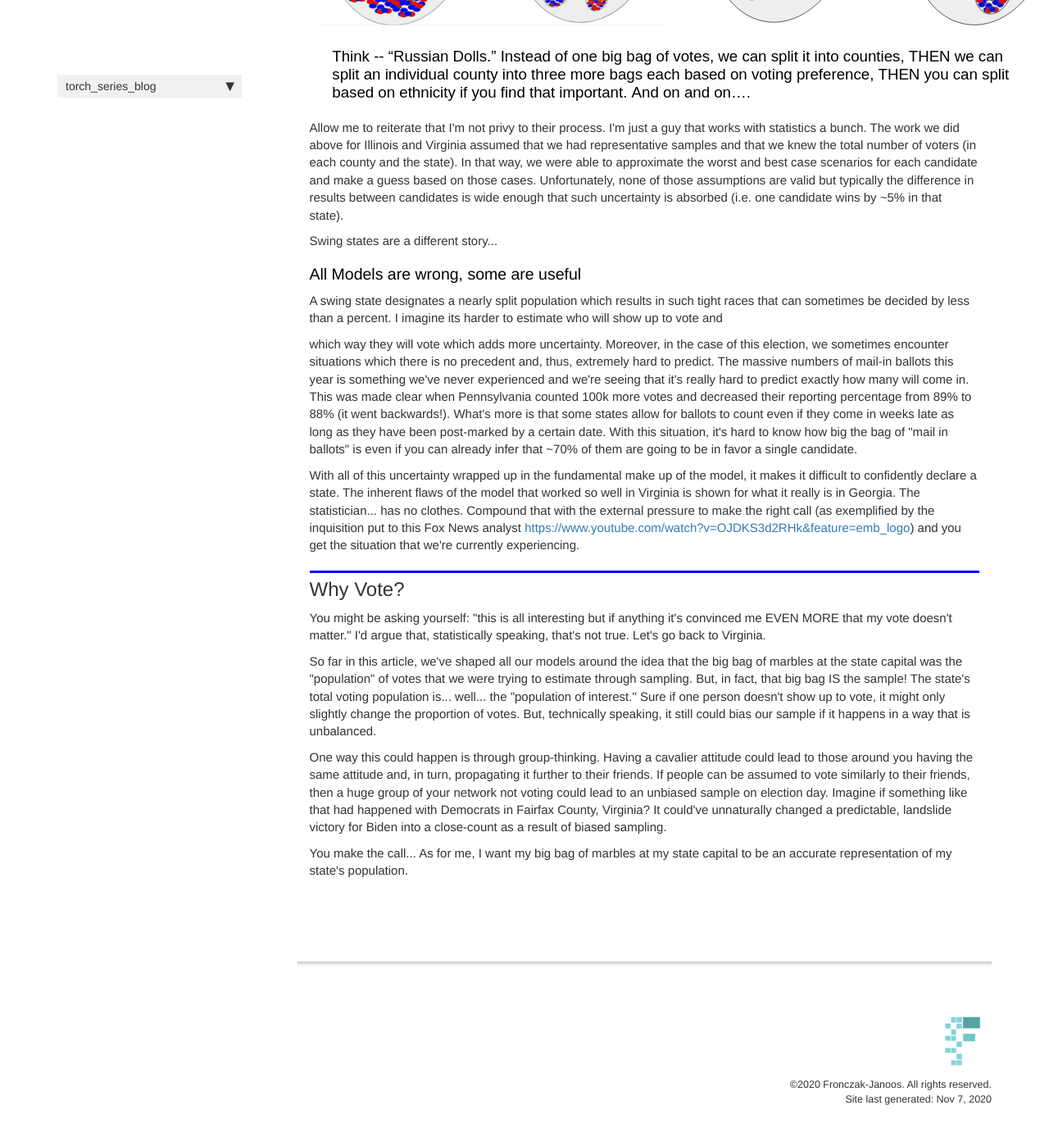
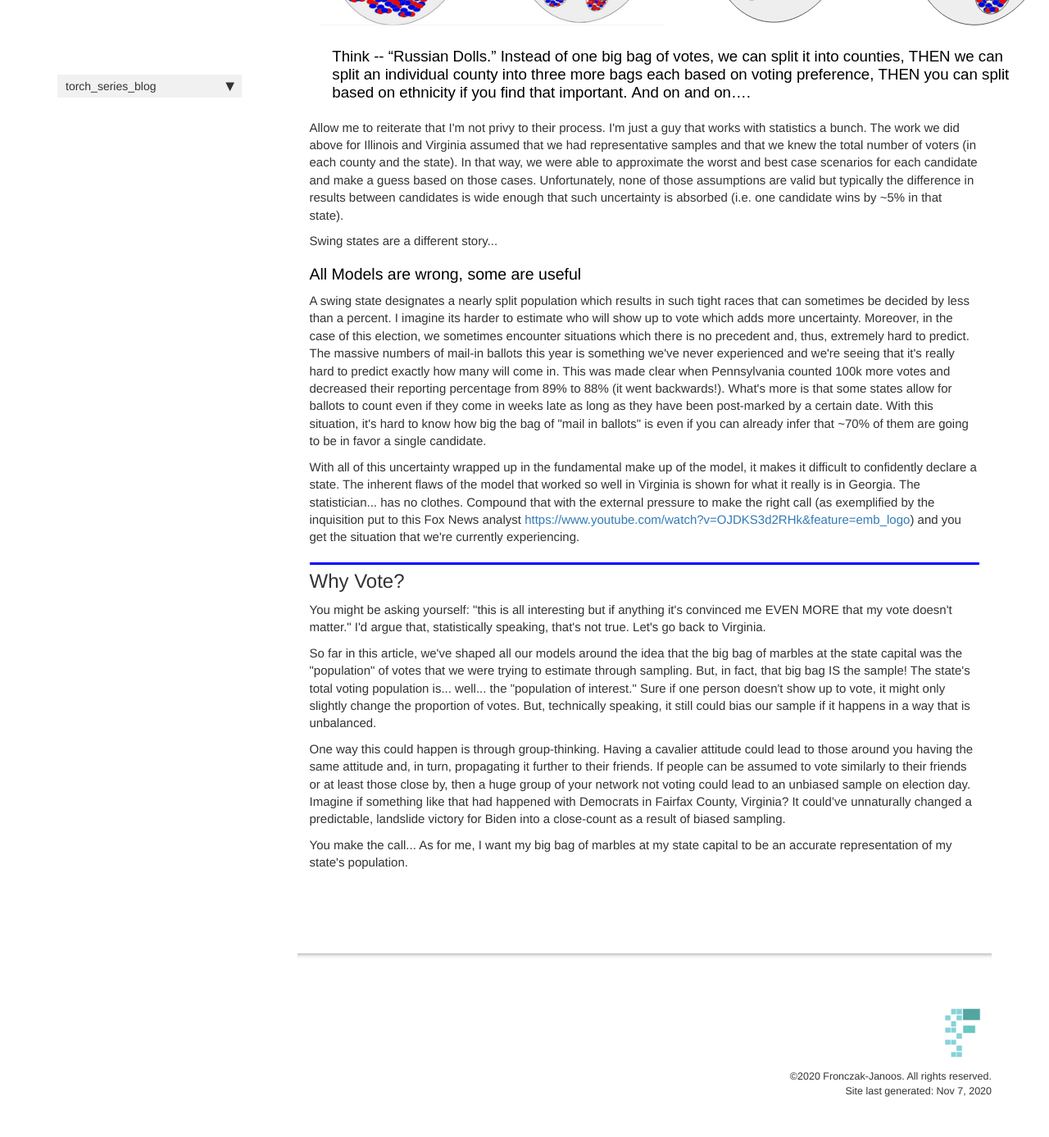
Before and after one commit to seanczak/torch_series_blog, a Jekyll site: the page built from docs/election.html, in a window 1280 px wide and 1400 px high, scrolled down 9758 px. Shown: the top 1387 px of the window at 82% size. Built offline with Jekyll 4.4.1, drawn with Linux system fonts in a browser that asks for light colours; nearby versions of some CDN libraries; a script that is not in the unit is left out; comment, search, counter and statistics services are not loaded.

Commit message:
election edits

```diff
--- a/docs/election.html
+++ b/docs/election.html
@@ -221,8 +221,7 @@ description: "Statistically speaking, Your Vote Matters"
 <p>{% include image.html height="600" max-width="1000" file="/torch_series_blog/election/election_images/confounding.png" %}</p>
 <p>Allow me to reiterate that I'm not privy to their process. I'm just a guy that works with statistics a bunch. The work we did above for Illinois and Virginia assumed that we had representative samples and that we knew the total number of voters (in each county and the state).  In that way, we were able to approximate the worst and best case scenarios for each candidate and make a guess based on those cases.  Unfortunately, none of those assumptions are valid but typically the difference in results between candidates is wide enough that such uncertainty is absorbed (i.e. one candidate wins by ~5% in that state).</p>
 <p>Swing states are a different story...</p>
-<h3 id="All-Models-are-wrong,-some-are-useful">All Models are wrong, some are useful<a class="anchor-link" href="#All-Models-are-wrong,-some-are-useful"> </a></h3><p>A swing state designates a nearly split population which results in such tight races that can sometimes be decided by less than a percent. I imagine its harder to estimate who will show up to vote and</p>
-<p>which way they will vote which adds more uncertainty.  Moreover, in the case of this election, we sometimes encounter situations which there is no precedent and, thus, extremely hard to predict.  The massive numbers of mail-in ballots this year is something we've never experienced and we're seeing that it's really hard to predict exactly how many will come in. This was made clear when Pennsylvania counted 100k more votes and decreased their reporting percentage from 89% to 88% (it went backwards!). What's more is that some states allow for ballots to count even if they come in weeks late as long as they have been post-marked by a certain date.  With this situation, it's hard to know how big the bag of "mail in ballots" is even if you can already infer that ~70% of them are going to be in favor a single candidate.</p>
+<h3 id="All-Models-are-wrong,-some-are-useful">All Models are wrong, some are useful<a class="anchor-link" href="#All-Models-are-wrong,-some-are-useful"> </a></h3><p>A swing state designates a nearly split population which results in such tight races that can sometimes be decided by less than a percent. I imagine its harder to estimate who will show up to vote which adds more uncertainty. Moreover, in the case of this election, we sometimes encounter situations which there is no precedent and, thus, extremely hard to predict.  The massive numbers of mail-in ballots this year is something we've never experienced and we're seeing that it's really hard to predict exactly how many will come in. This was made clear when Pennsylvania counted 100k more votes and decreased their reporting percentage from 89% to 88% (it went backwards!). What's more is that some states allow for ballots to count even if they come in weeks late as long as they have been post-marked by a certain date.  With this situation, it's hard to know how big the bag of "mail in ballots" is even if you can already infer that ~70% of them are going to be in favor a single candidate.</p>
 <p>With all of this uncertainty wrapped up in the fundamental make up of the model, it makes it difficult to confidently declare a state.  The inherent flaws of the model that worked so well in Virginia is shown for what it really is in Georgia.  The statistician... has no clothes.  Compound that with the external pressure to make the right call (as exemplified by the inquisition put to this Fox News analyst <a href="https://www.youtube.com/watch?v=OJDKS3d2RHk&amp;feature=emb_logo">https://www.youtube.com/watch?v=OJDKS3d2RHk&amp;feature=emb_logo</a>) and you get the situation that we're currently experiencing.</p>
 
 </div>
@@ -232,7 +231,7 @@ description: "Statistically speaking, Your Vote Matters"
 <div class="text_cell_render border-box-sizing rendered_html">
 <h2 id="Why-Vote?">Why Vote?<a class="anchor-link" href="#Why-Vote?"> </a></h2><p>You might be asking yourself: "this is all interesting but if anything it's convinced me EVEN MORE that my vote doesn't matter." I'd argue that, statistically speaking, that's not true.  Let's go back to Virginia.</p>
 <p>So far in this article, we've shaped all our models around the idea that the big bag of marbles at the state capital was the "population" of votes that we were trying to estimate through sampling.  But, in fact, that big bag IS the sample! The state's total voting population is... well... the "population of interest."  Sure if one person doesn't show up to vote, it might only slightly change the proportion of votes. But, technically speaking, it still could bias our sample if it happens in a way that is unbalanced.</p>
-<p>One way this could happen is through group-thinking. Having a cavalier attitude could lead to those around you having the same attitude and, in turn, propagating it further to their friends.  If people can be assumed to vote similarly to their friends, then a huge group of your network not voting could lead to an unbiased sample on election day.  Imagine if something like that had happened with Democrats in Fairfax County, Virginia?  It could've unnaturally changed a predictable, landslide victory for Biden into a close-count as a result of biased sampling.</p>
+<p>One way this could happen is through group-thinking. Having a cavalier attitude could lead to those around you having the same attitude and, in turn, propagating it further to their friends. If people can be assumed to vote similarly to their friends or at least those close by, then a huge group of your network not voting could lead to an unbiased sample on election day. Imagine if something like that had happened with Democrats in Fairfax County, Virginia? It could’ve unnaturally changed a predictable, landslide victory for Biden into a close-count as a result of biased sampling.</p>
 <p>You make the call... As for me, I want my big bag of marbles at my state capital to be an accurate representation of my state's population.</p>
 
 </div>
```
Also changed, not shown: 1 other file.
